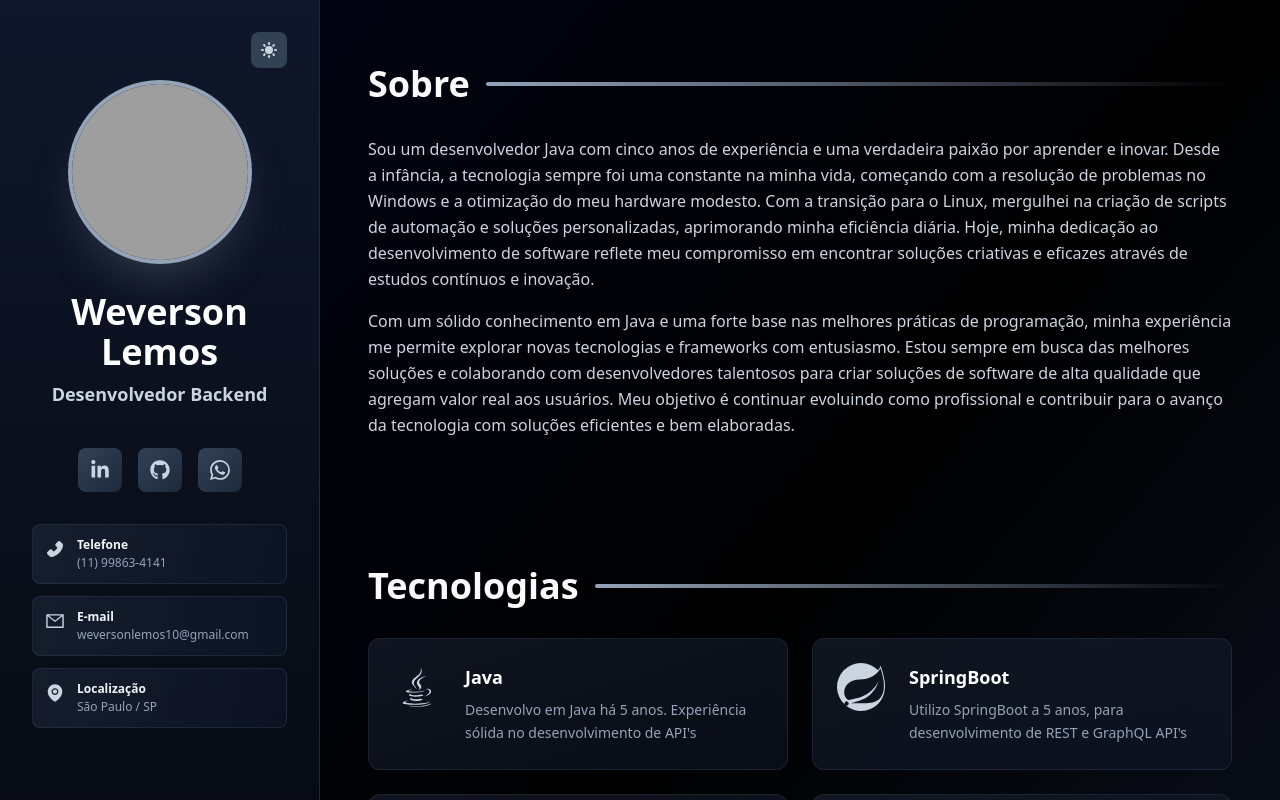
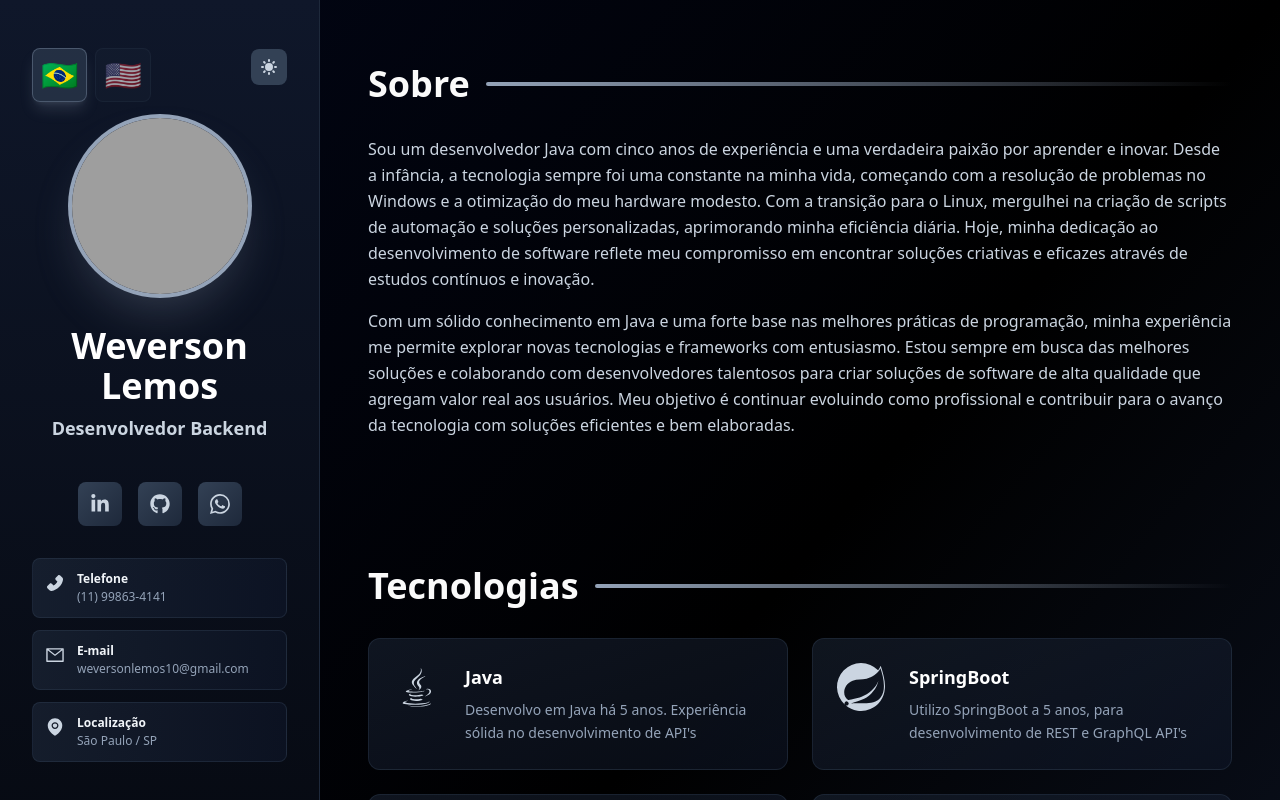
Before and after one commit to weversonl/portfolio, a React (Vite) app: page / in a window 1280 px wide. Shown: the top 800 px of the page. Built offline with nearby package versions, Linux system fonts and the light colour scheme; grey boxes are pictures that could not be loaded.

Commit message:
feat: change language

```diff
--- a/src/App.tsx
+++ b/src/App.tsx
@@ -1,15 +1,18 @@
 import MainContent from "./components/MainContent";
 import Sidebar from "./components/Sidebar";
 import { ThemeProvider } from "./contexts/ThemeContext";
+import { LanguageProvider } from "./contexts/LanguageContext";
 
 function App() {
   return (
+    <LanguageProvider>
       <ThemeProvider>
         <div className="portfolio-container flex flex-col lg:flex-row min-h-screen">
           <Sidebar />
           <MainContent />
         </div>
       </ThemeProvider>
+    </LanguageProvider>
   );
 }
 
--- /dev/null
+++ b/src/components/LanguageToggle.tsx
@@ -0,0 +1,24 @@
+import { useLanguage } from '../contexts/LanguageContext';
+
+export const LanguageToggle = () => {
+  const { language, setLanguage } = useLanguage();
+
+  return (
+    <div className="flex gap-2 items-center justify-center mt-4">
+      <button
+        onClick={() => setLanguage('pt-BR')}
+        className={`language-btn ${language === 'pt-BR' ? 'active' : ''}`}
+        title="Português (Brasil)"
+      >
+        🇧🇷
+      </button>
+      <button
+        onClick={() => setLanguage('en-US')}
+        className={`language-btn ${language === 'en-US' ? 'active' : ''}`}
+        title="English (US)"
+      >
+        🇺🇸
+      </button>
+    </div>
+  );
+};
--- a/src/components/ProjectsContainer.tsx
+++ b/src/components/ProjectsContainer.tsx
@@ -1,10 +1,14 @@
+import { useLanguage } from "../contexts/LanguageContext";
+
 const ProjectsContainer = () => {
+  const { t } = useLanguage();
+
   return (
     <section className="w-full px-6 lg:px-12 py-12 lg:py-16 flex justify-center">
       <div className="w-full max-w-4xl">
-        <h2 className="section-title">Projetos</h2>
+        <h2 className="section-title">{t('projects.title')}</h2>
         <p className="content-text mb-8 leading-relaxed">
-          A seguir, compartilho alguns dos meus projetos pessoais que desenvolvi. A maioria deles é focada no backend, mas em alguns casos, também integrei um frontend para melhorar a experiência de navegação dos usuários.
+          {t('projects.text')}
         </p>
         <a
           href="https://github.com/WeversonL?tab=repositories"
@@ -12,7 +16,7 @@ const ProjectsContainer = () => {
           rel="noopener noreferrer"
           className="btn"
         >
-          Ver Projetos
+          {t('projects.button')}
         </a>
       </div>
     </section>
--- a/src/components/Sidebar.tsx
+++ b/src/components/Sidebar.tsx
@@ -1,13 +1,18 @@
 import SocialNetworkContainer from "./SocialNetworkContainer";
 import InformationContainer from "./InformationContainer";
 import ThemeToggle from "./ThemeToggle";
+import { LanguageToggle } from "./LanguageToggle";
+import { useLanguage } from "../contexts/LanguageContext";
 
 import Avatar from "../assets/img/eu.png";
 
 const Sidebar = () => {
+  const { t } = useLanguage();
+
   return (
     <aside className="w-full lg:w-80 p-8 lg:min-h-screen flex flex-col items-center border-b lg:border-b-0 lg:border-r">
-      <div className="w-full flex justify-end mb-4">
+      <div className="w-full flex justify-between items-center mb-4">
+        <LanguageToggle />
         <ThemeToggle />
       </div>
 
@@ -20,7 +25,7 @@ const Sidebar = () => {
         Weverson Lemos
       </h1>
       <p className="font-semibold text-lg mb-10 text-center">
-        Desenvolvedor Backend
+        {t('sidebar.title')}
       </p>
 
       <SocialNetworkContainer />
@@ -32,7 +37,7 @@ const Sidebar = () => {
         rel="noopener noreferrer"
         className="btn mt-auto w-full lg:w-full text-center"
       >
-        Download currículo
+        {t('sidebar.downloadCV')}
       </a>
     </aside>
   );
--- /dev/null
+++ b/src/contexts/LanguageContext.tsx
@@ -0,0 +1,114 @@
+import { createContext, useContext, useEffect, useState, ReactNode } from 'react';
+
+type Language = 'pt-BR' | 'en-US';
+
+interface LanguageContextType {
+  language: Language;
+  setLanguage: (lang: Language) => void;
+  t: (key: string) => string;
+}
+
+const LanguageContext = createContext<LanguageContextType | undefined>(undefined);
+
+const translations = {
+  'pt-BR': {
+    // Sidebar
+    'sidebar.title': 'Desenvolvedor Backend',
+    'sidebar.phone': 'Telefone',
+    'sidebar.email': 'E-mail',
+    'sidebar.location': 'Localização',
+    'sidebar.downloadCV': 'Download currículo',
+
+    // About
+    'about.title': 'Sobre',
+    'about.text1': 'Sou um desenvolvedor Java com cinco anos de experiência e uma verdadeira paixão por aprender e inovar. Desde a infância, a tecnologia sempre foi uma constante na minha vida, começando com a resolução de problemas no Windows e a otimização do meu hardware modesto. Com a transição para o Linux, mergulhei na criação de scripts de automação e soluções personalizadas, aprimorando minha eficiência diária. Hoje, minha dedicação ao desenvolvimento de software reflete meu compromisso em encontrar soluções criativas e eficazes através de estudos contínuos e inovação.',
+    'about.text2': 'Com um sólido conhecimento em Java e uma forte base nas melhores práticas de programação, minha experiência me permite explorar novas tecnologias e frameworks com entusiasmo. Estou sempre em busca das melhores soluções e colaborando com desenvolvedores talentosos para criar soluções de software de alta qualidade que agregam valor real aos usuários. Meu objetivo é continuar evoluindo como profissional e contribuir para o avanço da tecnologia com soluções eficientes e bem elaboradas.',
+
+    // Technologies
+    'tech.title': 'Tecnologias',
+    'tech.java.name': 'Java',
+    'tech.java.desc': 'Desenvolvo em Java há 5 anos. Experiência sólida no desenvolvimento de API\'s',
+    'tech.spring.name': 'SpringBoot',
+    'tech.spring.desc': 'Utilizo SpringBoot a 5 anos, para desenvolvimento de REST e GraphQL API\'s',
+    'tech.docker.name': 'Docker',
+    'tech.docker.desc': 'Utilizo Docker para ambientes de CI/CD para uma melhor qualidade no desenvolvimento',
+    'tech.linux.name': 'Linux',
+    'tech.linux.desc': 'Linux é meu sistema operacional principal e estou sempre me aprimorando',
+    'tech.psql.name': 'PostgreSQL',
+    'tech.psql.desc': 'Utilizo o PostgreSQL como uma opção SQL, mas conheço diversas opções SQL',
+    'tech.mongo.name': 'MongoDB',
+    'tech.mongo.desc': 'Bancos NoSQL, o que mais utilizei foi MongoDB. Mas também utilizo outras opções NoSQL',
+
+    // Projects
+    'projects.title': 'Projetos',
+    'projects.text': 'A seguir, compartilho alguns dos meus projetos pessoais que desenvolvi. A maioria deles é focada no backend, mas em alguns casos, também integrei um frontend para melhorar a experiência de navegação dos usuários.',
+    'projects.button': 'Ver Projetos',
+  },
+  'en-US': {
+    // Sidebar
+    'sidebar.title': 'Backend Developer',
+    'sidebar.phone': 'Phone',
+    'sidebar.email': 'Email',
+    'sidebar.location': 'Location',
+    'sidebar.downloadCV': 'Download Resume',
+
+    // About
+    'about.title': 'About',
+    'about.text1': 'I am a Java developer with five years of experience and a true passion for learning and innovating. Since childhood, technology has always been a constant in my life, starting with solving problems on Windows and optimizing my modest hardware. With the transition to Linux, I delved into creating automation scripts and personalized solutions, improving my daily efficiency. Today, my dedication to software development reflects my commitment to finding creative and effective solutions through continuous study and innovation.',
+    'about.text2': 'With solid knowledge in Java and a strong foundation in best programming practices, my experience allows me to explore new technologies and frameworks with enthusiasm. I am always looking for the best solutions and collaborating with talented developers to create high-quality software solutions that add real value to users. My goal is to continue evolving as a professional and contribute to the advancement of technology with efficient and well-crafted solutions.',
+
+    // Technologies
+    'tech.title': 'Technologies',
+    'tech.java.name': 'Java',
+    'tech.java.desc': 'I\'ve been developing in Java for 5 years. Solid experience in API development',
+    'tech.spring.name': 'SpringBoot',
+    'tech.spring.desc': 'I\'ve been using SpringBoot for 5 years for REST and GraphQL API development',
+    'tech.docker.name': 'Docker',
+    'tech.docker.desc': 'I use Docker for CI/CD environments for better development quality',
+    'tech.linux.name': 'Linux',
+    'tech.linux.desc': 'Linux is my main operating system and I\'m always improving',
+    'tech.psql.name': 'PostgreSQL',
+    'tech.psql.desc': 'I use PostgreSQL as an SQL option, but I know several SQL options',
+    'tech.mongo.name': 'MongoDB',
+    'tech.mongo.desc': 'NoSQL databases, the one I used most was MongoDB. But I also use other NoSQL options',
+
+    // Projects
+    'projects.title': 'Projects',
+    'projects.text': 'Below, I share some of my personal projects that I developed. Most of them are backend-focused, but in some cases, I also integrated a frontend to improve the user browsing experience.',
+    'projects.button': 'View Projects',
+  },
+};
+
+export const LanguageProvider = ({ children }: { children: ReactNode }) => {
+  const [language, setLanguageState] = useState<Language>('pt-BR');
+
+  useEffect(() => {
+    const savedLanguage = localStorage.getItem('language') as Language;
+    if (savedLanguage && (savedLanguage === 'pt-BR' || savedLanguage === 'en-US')) {
+      setLanguageState(savedLanguage);
+    }
+  }, []);
+
+  const setLanguage = (lang: Language) => {
+    setLanguageState(lang);
+    localStorage.setItem('language', lang);
+  };
+
+  const t = (key: string): string => {
+    return translations[language][key as keyof typeof translations['pt-BR']] || key;
+  };
+
+  return (
+    <LanguageContext.Provider value={{ language, setLanguage, t }}>
+      {children}
+    </LanguageContext.Provider>
+  );
+};
+
+export const useLanguage = () => {
+  const context = useContext(LanguageContext);
+  if (context === undefined) {
+    throw new Error('useLanguage must be used within a LanguageProvider');
+  }
+  return context;
+};
--- a/src/index.css
+++ b/src/index.css
@@ -193,6 +193,29 @@
     @apply hover:from-slate-500 hover:to-slate-600 hover:shadow-slate-600/50;
   }
 
+  /* Language Toggle Button */
+  .language-btn {
+    @apply text-3xl p-2 rounded-lg transition-all duration-300;
+    @apply bg-slate-800/40 hover:bg-slate-700/60;
+    @apply opacity-60 hover:opacity-100;
+    @apply border border-slate-700/40 hover:border-slate-500/60;
+  }
+
+  .language-btn.active {
+    @apply opacity-100 bg-slate-700/60 border-slate-500/60;
+    @apply shadow-lg shadow-slate-400/20;
+  }
+
+  .light .language-btn {
+    @apply bg-slate-200/60 hover:bg-slate-300/80;
+    @apply border-slate-400/40 hover:border-slate-500/60;
+  }
+
+  .light .language-btn.active {
+    @apply bg-slate-300/80 border-slate-500/60;
+    @apply shadow-lg shadow-slate-600/20;
+  }
+
   .section-title {
     @apply text-4xl font-bold mb-8 flex items-center gap-4;
   }
```
Also changed, not shown: src/components/AboutContainer.tsx (+7 -3 lines), src/components/InformationContainer.tsx (+6 -3 lines), src/components/TechnologiesContainer.tsx (+13 -9 lines). Lines whose indentation alone changed are shown as unchanged.
